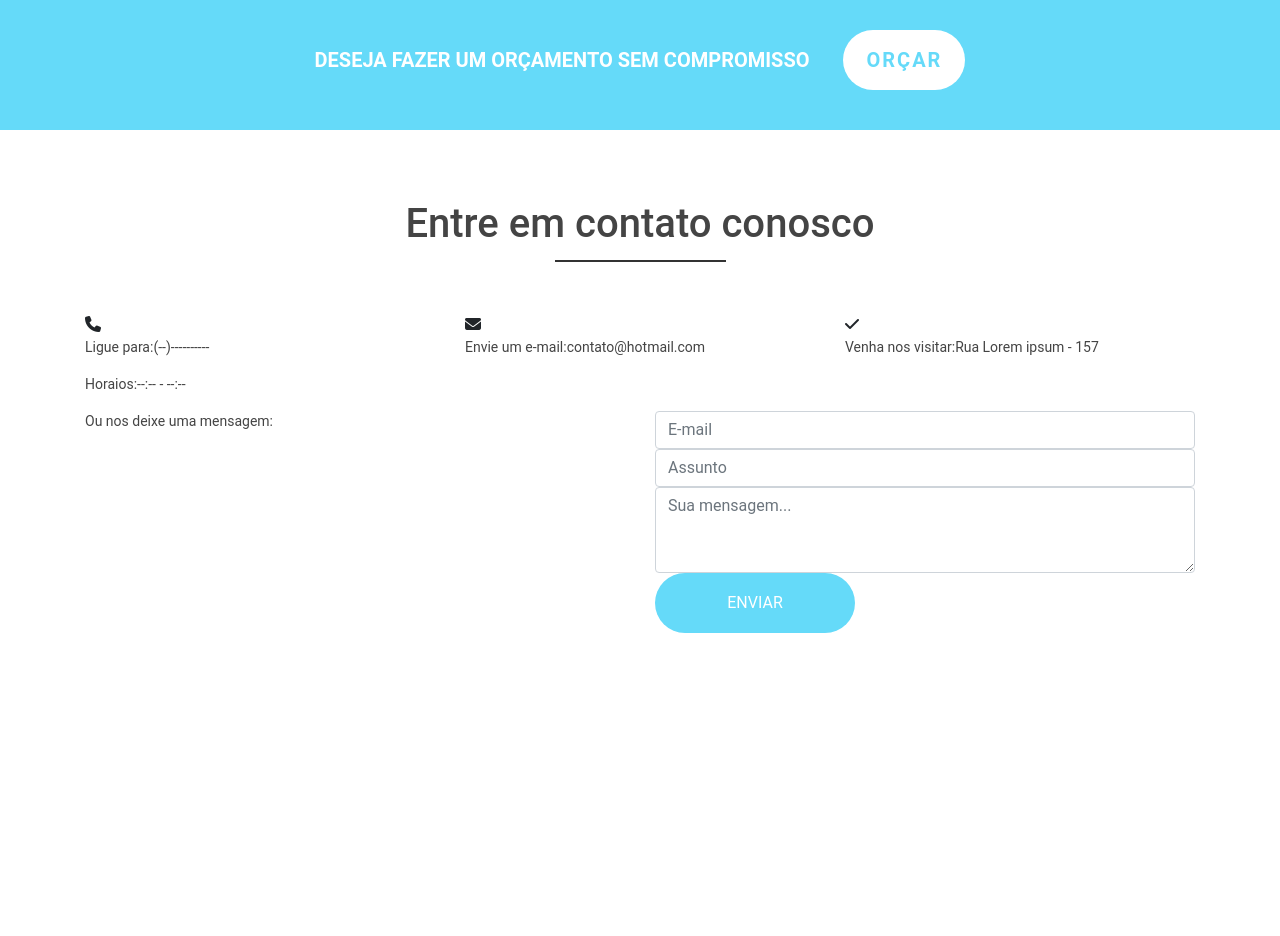
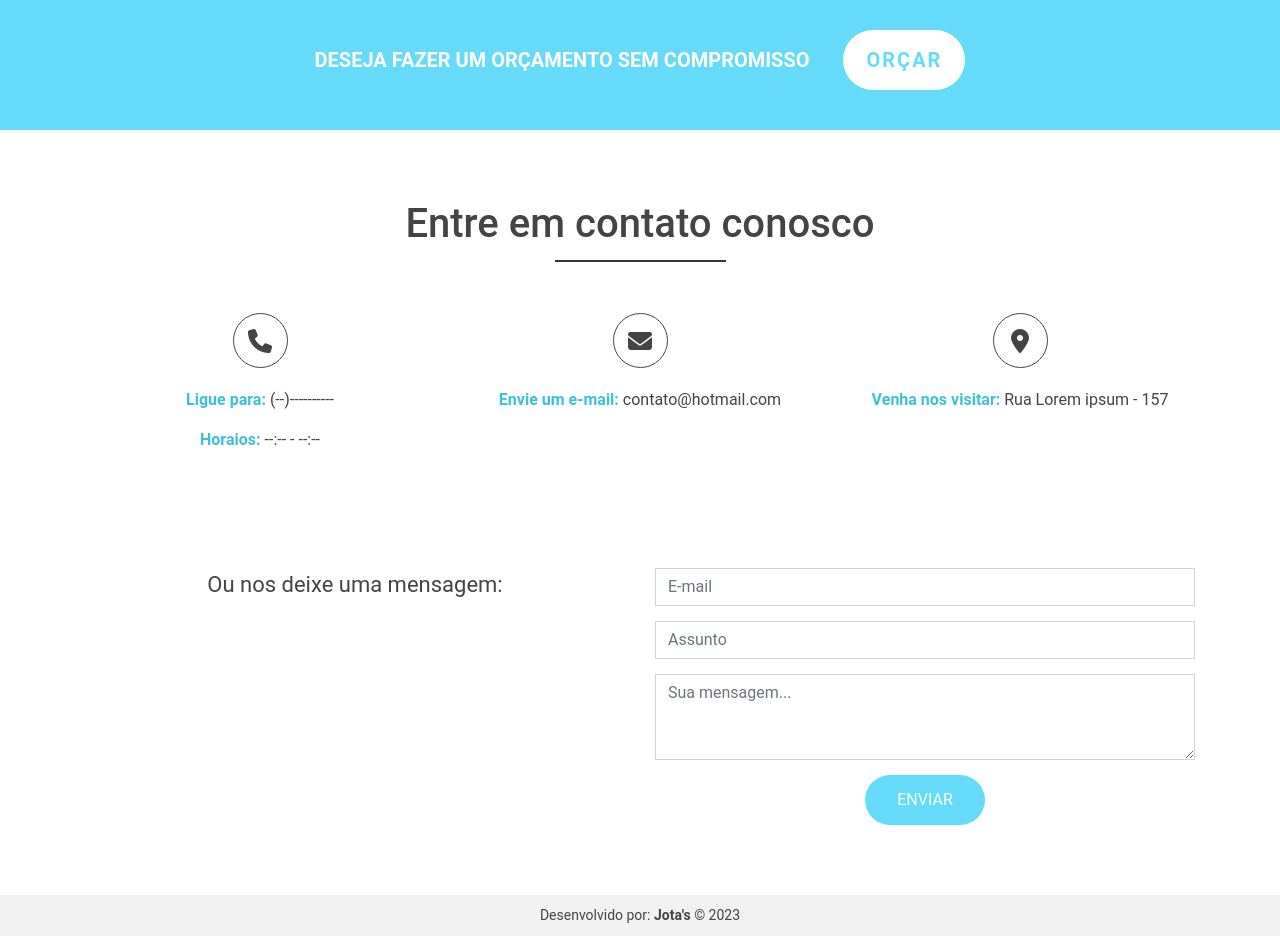
Before and after one commit to JNathan17/Projetos-Web, a plain HTML site: page index.html in a window 1280 px wide. Shown: the part 4900-5836 px from the top of the page. Before the commit the page ends 5603 px from the top, so only its background shows below. Drawn offline with nearby package versions, Linux system fonts and the light colour scheme; a script that the page names is missing.

Commit message:
mais sobre o footer

```diff
--- a/css/style.css
+++ b/css/style.css
@@ -349,3 +349,77 @@ header, .navbar{
     width: auto;
     letter-spacing: 2px;
 }
+
+/* footer */
+
+#contact-area{
+    text-align: center;
+}
+
+.contact-box{
+    padding-bottom: 50px;
+    margin-bottom: 50px;
+    border-radius: 1px solid #3EC1D5;
+}
+
+.contact-box i{
+    color: #444;
+    border: solid 1px #444;
+    border-radius: 50%;
+    width: 55px;
+    height: 55px;
+    line-height: 55px;
+    font-size: 24px;
+    margin-bottom: 20px;
+}
+
+.contact-box p{
+    font-size: 16px;
+}
+
+.contact-title{
+    font-weight: bold;
+    color: #3EC1D5;
+}
+
+#msg-box p{
+    font-size: 22px;
+}
+
+#contact-form input[type="text"], #contact-form input[type="email"], #contact-form textarea{
+    margin-bottom: 15px;
+    border-radius: 0;
+}
+
+#contact-form .main-btn{
+    width: 120px;
+    height: 50px;
+}
+#contact-form .main-btn:hover{
+    color: #65DAF9;
+
+}
+
+/* Copy */
+
+#copy-area{
+    background-color: #f1f1f1;
+}
+
+#copy-area .container{
+    padding: 10px 0;
+    text-align: center;
+}
+#copy-area .container p{
+    margin-bottom: 0;
+}
+
+#copy-area .container a{
+    font-weight: bold;
+    color: #444;
+}
+
+#copy-area .container a:hover{
+    text-decoration: none;
+    color: #3EC1D5;
+}
--- a/index.html
+++ b/index.html
@@ -311,16 +311,16 @@
                     </div>
                     <div class="col-md-4 contact-box">
                         <i class="fas fa-phone"></i>
-                        <p><span class="contac-title">Ligue para:</span>(--)----------</p>
-                        <p><span class="contac-title">Horaios:</span>--:-- - --:--</p>
+                        <p><span class="contact-title">Ligue para:</span> (--)---------- </p>
+                        <p><span class="contact-title">Horaios:</span> --:-- - --:-- </p>
                     </div>
                     <div class="col-md-4 contact-box">
                         <i class="fas fa-envelope"></i>
-                        <p><span class="contac-title">Envie um e-mail:</span>contato@hotmail.com</p>
+                        <p><span class="contact-title">Envie um e-mail:</span> contato@hotmail.com</p>
                     </div>
                     <div class="col-md-4 contact-box">
-                        <i class="fas fa-check"></i>
-                        <p><span class="contac-title">Venha nos visitar:</span>Rua Lorem ipsum - 157</p>
+                        <i class="fas fa-map-marker-alt"></i>
+                        <p><span class="contact-title">Venha nos visitar:</span> Rua Lorem ipsum - 157</p>
                     </div>
                     <div class="col-md-6" id="msg-box">
                         <p>Ou nos deixe uma mensagem:</p>
@@ -336,6 +336,15 @@
                 </div>
             </div>
         </div>
+        <div id="copy-area">
+            <div class="container">
+                <div class="row">
+                    <div class="col-md-12">
+                        <p>Desenvolvido por: <a href="#" target="_blank">Jota's</a> &copy; 2023</p>
+                    </div>
+                </div>
+            </div>
+        </div>
     </footer>
 
     <script src="js/scripts.js"></script>
```
